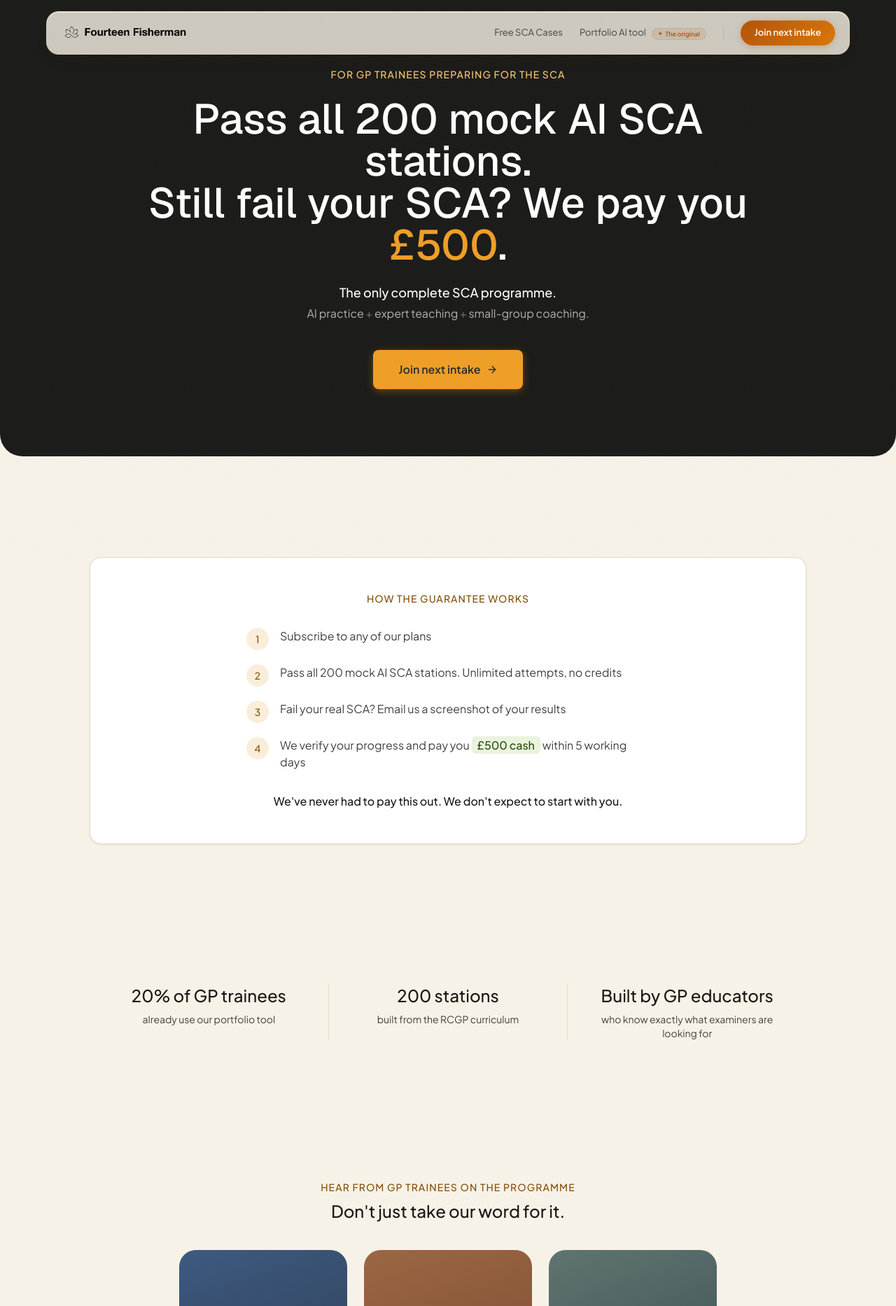
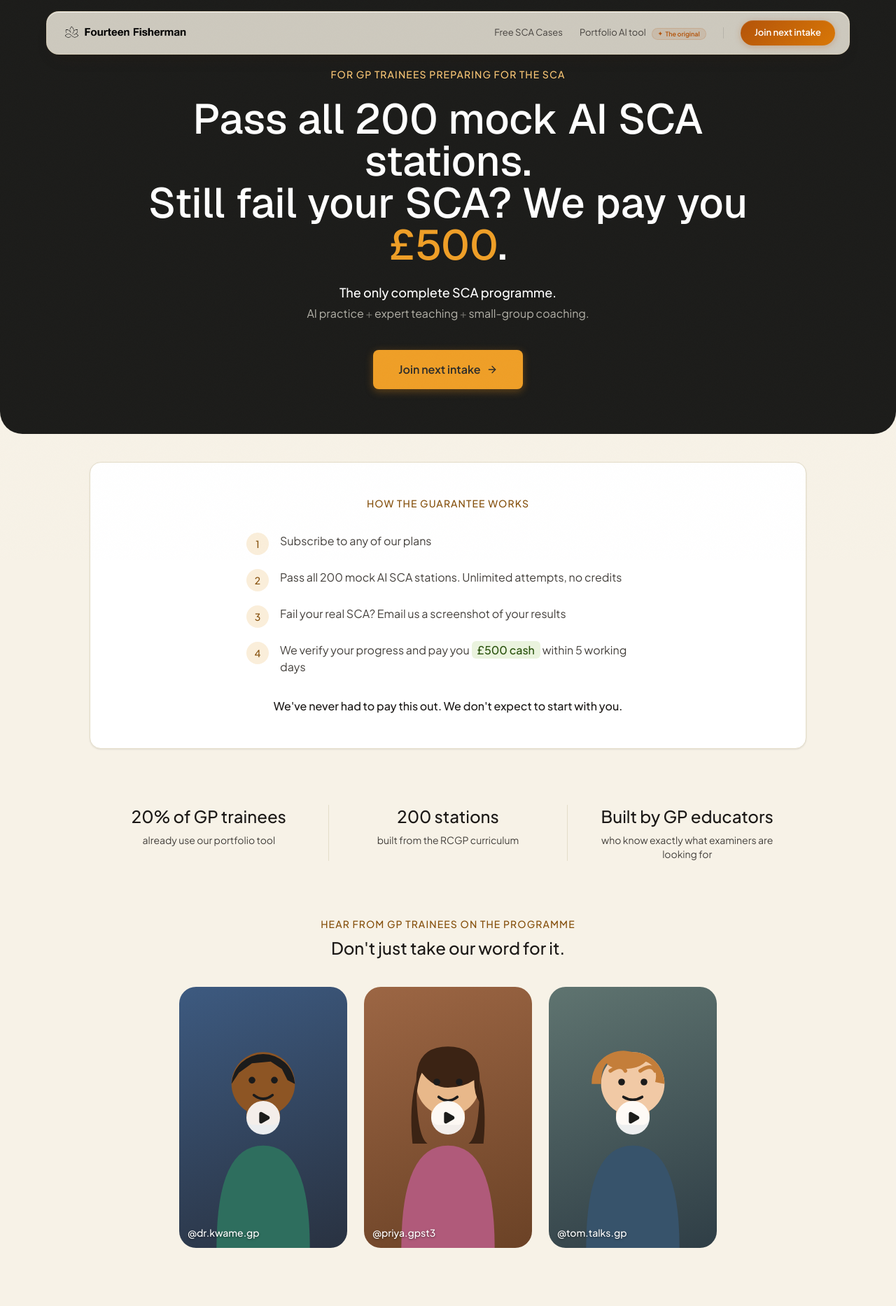
Before and after one commit to nabilkhan99/CaseForgeFrontend, a Next.js app: page / in a window 1280 px wide. Shown: the top 1866 px of the page at 70% size. Built offline with nearby package versions, Linux system fonts and the light colour scheme; no server answers; the database is empty.

Commit message:
style(landing): tighten vertical rhythm — remove double section spacing
Page wrapper gap + per-section padding were stacking to ~200px between
sections on desktop. Drop the wrapper gap, normalise sections to
py-6/sm:py-10, slim the NHS banner and hero bottom padding.

```diff
--- a/app/page.tsx
+++ b/app/page.tsx
@@ -27,7 +27,7 @@
   return (
     <div className="min-h-[100dvh] bg-[#F7F2E7] font-sans">
       <LandingNavbar user={user} />
-      <main className="flex flex-col gap-14 pb-20 sm:gap-20">
+      <main className="flex flex-col pb-16 sm:pb-20">
         <Hero />
         <GuaranteeCard />
         <TrustBar />
--- a/components/landing/v5/Faq.tsx
+++ b/components/landing/v5/Faq.tsx
@@ -56,7 +56,7 @@
   const [openIndex, setOpenIndex] = useState<number | null>(null);
 
   return (
-    <section className="px-5 py-10 sm:px-8 sm:py-16">
+    <section className="px-5 py-6 sm:px-8 sm:py-10">
       <motion.p
         initial={{ opacity: 0, y: 12 }}
         whileInView={{ opacity: 1, y: 0 }}
--- a/components/landing/v5/GuaranteeCard.tsx
+++ b/components/landing/v5/GuaranteeCard.tsx
@@ -33,7 +33,7 @@
 
 export default function GuaranteeCard() {
   return (
-    <section className="px-5 py-10 sm:px-8 sm:py-16">
+    <section className="px-5 py-6 sm:px-8 sm:py-10">
       <motion.div
         initial={{ opacity: 0, y: 20 }}
         whileInView={{ opacity: 1, y: 0 }}
--- a/components/landing/v5/Hero.tsx
+++ b/components/landing/v5/Hero.tsx
@@ -5,7 +5,7 @@
 
 export default function Hero() {
   return (
-    <section className="relative overflow-hidden rounded-b-[24px] sm:rounded-b-[32px] bg-[#1C1C1A] px-5 py-16 text-center sm:px-8 sm:py-24">
+    <section className="relative overflow-hidden rounded-b-[24px] sm:rounded-b-[32px] bg-[#1C1C1A] px-5 pb-10 pt-16 text-center sm:px-8 sm:pb-16 sm:pt-24">
       <div className="mx-auto max-w-4xl">
         <motion.p
           initial={{ opacity: 0, y: 12 }}
--- a/components/landing/v5/NhsBanner.tsx
+++ b/components/landing/v5/NhsBanner.tsx
@@ -5,7 +5,7 @@
 
 export default function NhsBanner() {
   return (
-    <section className="px-5 py-6 sm:px-8 sm:py-10">
+    <section className="px-5 py-4 sm:px-8 sm:py-6">
       <motion.div
         initial={{ opacity: 0, y: 12 }}
         whileInView={{ opacity: 1, y: 0 }}
--- a/components/landing/v5/PricingTable.tsx
+++ b/components/landing/v5/PricingTable.tsx
@@ -98,7 +98,7 @@
     : 'Only 6 places per class';
 
   return (
-    <section id="pricing" className="scroll-mt-24 px-5 sm:px-8">
+    <section id="pricing" className="scroll-mt-24 px-5 py-6 sm:px-8 sm:py-10">
       <div className="mx-auto max-w-5xl">
         <motion.div
           initial={{ opacity: 0, y: 24 }}
--- a/components/landing/v5/ProgrammeJourney.tsx
+++ b/components/landing/v5/ProgrammeJourney.tsx
@@ -80,7 +80,7 @@
 
 export default function ProgrammeJourney() {
   return (
-    <section className="px-5 py-10 sm:px-8 sm:py-16">
+    <section className="px-5 py-6 sm:px-8 sm:py-10">
       <motion.p
         initial={{ opacity: 0, y: 12 }}
         whileInView={{ opacity: 1, y: 0 }}
--- a/components/landing/v5/Testimonials.tsx
+++ b/components/landing/v5/Testimonials.tsx
@@ -112,7 +112,7 @@
 
 export default function Testimonials() {
   return (
-    <section className="px-5 py-10 sm:px-8 sm:py-16">
+    <section className="px-5 py-6 sm:px-8 sm:py-10">
       <div className="mx-auto flex max-w-5xl snap-x snap-mandatory gap-4 overflow-x-auto pb-2 sm:grid sm:grid-cols-3 sm:gap-6 sm:overflow-visible sm:pb-0">
         {TESTIMONIALS.map((t, i) => (
           <motion.div
--- a/components/landing/v5/TrustBar.tsx
+++ b/components/landing/v5/TrustBar.tsx
@@ -24,7 +24,7 @@
 
 export default function TrustBar() {
   return (
-    <section className="px-5 py-8 sm:px-8 sm:py-14">
+    <section className="px-5 py-6 sm:px-8 sm:py-10">
       <motion.div
         initial={{ opacity: 0, y: 16 }}
         whileInView={{ opacity: 1, y: 0 }}
--- a/components/landing/v5/VideoProof.tsx
+++ b/components/landing/v5/VideoProof.tsx
@@ -146,7 +146,7 @@
 
 export default function VideoProof() {
   return (
-    <section className="px-5 py-10 text-center sm:px-8 sm:py-16">
+    <section className="px-5 py-6 text-center sm:px-8 sm:py-10">
       <motion.p
         initial={{ opacity: 0, y: 12 }}
         whileInView={{ opacity: 1, y: 0 }}
```
